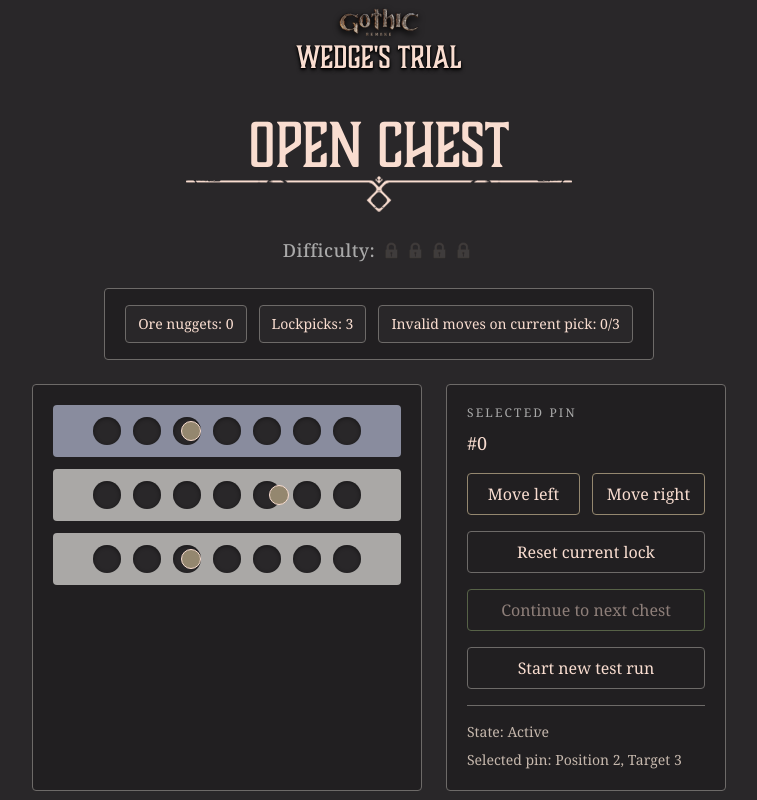
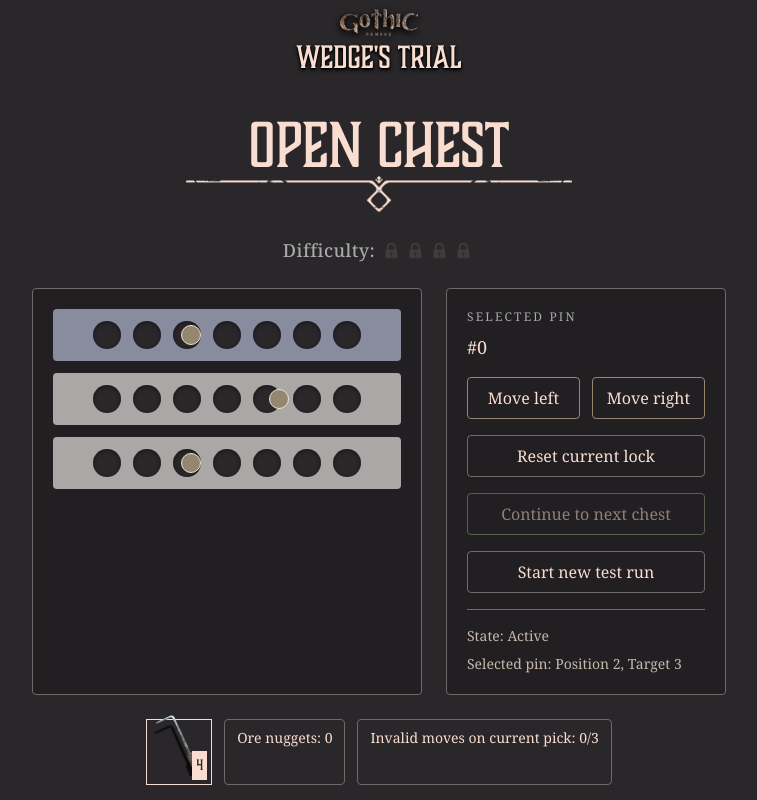
Before and after one commit to begiedz/wedges-trial, a Next.js app: page /game in a window 1280 px wide. Shown: the whole page, without its empty margins (261-1018 px from the left). Built offline with nearby package versions, Linux system fonts and the light colour scheme.

Commit message:
chore: update game page

```diff
--- a/src/app/game/page.tsx
+++ b/src/app/game/page.tsx
@@ -3,8 +3,10 @@
 import Image from "next/image";
 import { useCallback, useEffect, useState } from "react";
 import { textLockCopy } from "@/app/textLockCopy";
+import LockPickIcon from "@/assets/images/T_ItemIcon_ItKe_Lockpick.png";
 import LockEmpty from "@/assets/images/T_LockDifficulty_Empty.png";
 import Separator from "@/assets/images/T_TitleLine_Small.png";
+import ItemFrame from "@/components/general/molecules/item-frame";
 import Lock from "@/components/lock";
 import { applyMove } from "@/game/applyMove";
 import { createRun, openSolvedChest } from "@/game/createRun";
@@ -171,6 +173,7 @@ export default function Game() {
           }}
         />
       </section>
+
       <div className="flex gap-1">
         <span className="font-medium text-secondary text-lg tracking-wide">
           Difficulty:
@@ -182,24 +185,8 @@ export default function Game() {
           <Image src={LockEmpty.src} alt="" width={24} height={24} />
         </div>
       </div>
-      <section className="bg-[#211F21] px-5 py-4 border border-[#6d6a68] rounded-sm">
-        <div className="flex flex-wrap justify-between items-center gap-4">
-          <div className="flex flex-wrap gap-3 text-sm">
-            <div className="bg-[#292729] px-3 py-2 border border-[#6d6a68] rounded-sm">
-              {textLockCopy.labels.oreNuggets}: {run.oreNuggets}
-            </div>
-            <div className="bg-[#292729] px-3 py-2 border border-[#6d6a68] rounded-sm">
-              {textLockCopy.labels.lockpicks}: {run.lockpicks}
-            </div>
-            <div className="bg-[#292729] px-3 py-2 border border-[#6d6a68] rounded-sm">
-              {textLockCopy.labels.invalidMoves}:{" "}
-              {run.currentLock.invalidMovesOnCurrentPick}/
-              {run.currentLock.maxInvalidMovesPerPick}
-            </div>
-          </div>
-        </div>
-      </section>
 
+      {/* Game */}
       <section className="gap-6 grid lg:grid-cols-[minmax(0,1fr)_280px]">
         <div className="bg-[#211F21] p-5 border border-[#6d6a68] rounded-sm">
           <Lock
@@ -209,7 +196,8 @@ export default function Game() {
           />
         </div>
 
-        <aside className="flex flex-col gap-4 bg-[#211F21] p-5 border border-[#6d6a68] rounded-sm">
+        {/* Movement */}
+        <div className="flex flex-col gap-4 bg-[#211F21] p-5 border border-[#6d6a68] rounded-sm">
           <div>
             <p className="text-[#a9a9a9] text-xs uppercase tracking-[0.18em]">
               {textLockCopy.labels.selectedPin}
@@ -288,7 +276,28 @@ export default function Game() {
                 : textLockCopy.labels.noValue}
             </p>
           </div>
-        </aside>
+        </div>
+      </section>
+
+      {/* Resources */}
+      <section>
+        <div className="flex flex-wrap gap-3 text-sm">
+          <ItemFrame
+            item={LockPickIcon.src}
+            alt="Lockpick"
+            width={64}
+            height={64}
+            amount={4}
+          />
+          <div className="bg-[#292729] px-3 py-2 border border-[#6d6a68] rounded-sm">
+            {textLockCopy.labels.oreNuggets}: {run.oreNuggets}
+          </div>
+          <div className="bg-[#292729] px-3 py-2 border border-[#6d6a68] rounded-sm">
+            {textLockCopy.labels.invalidMoves}:{" "}
+            {run.currentLock.invalidMovesOnCurrentPick}/
+            {run.currentLock.maxInvalidMovesPerPick}
+          </div>
+        </div>
       </section>
     </main>
   );
```
